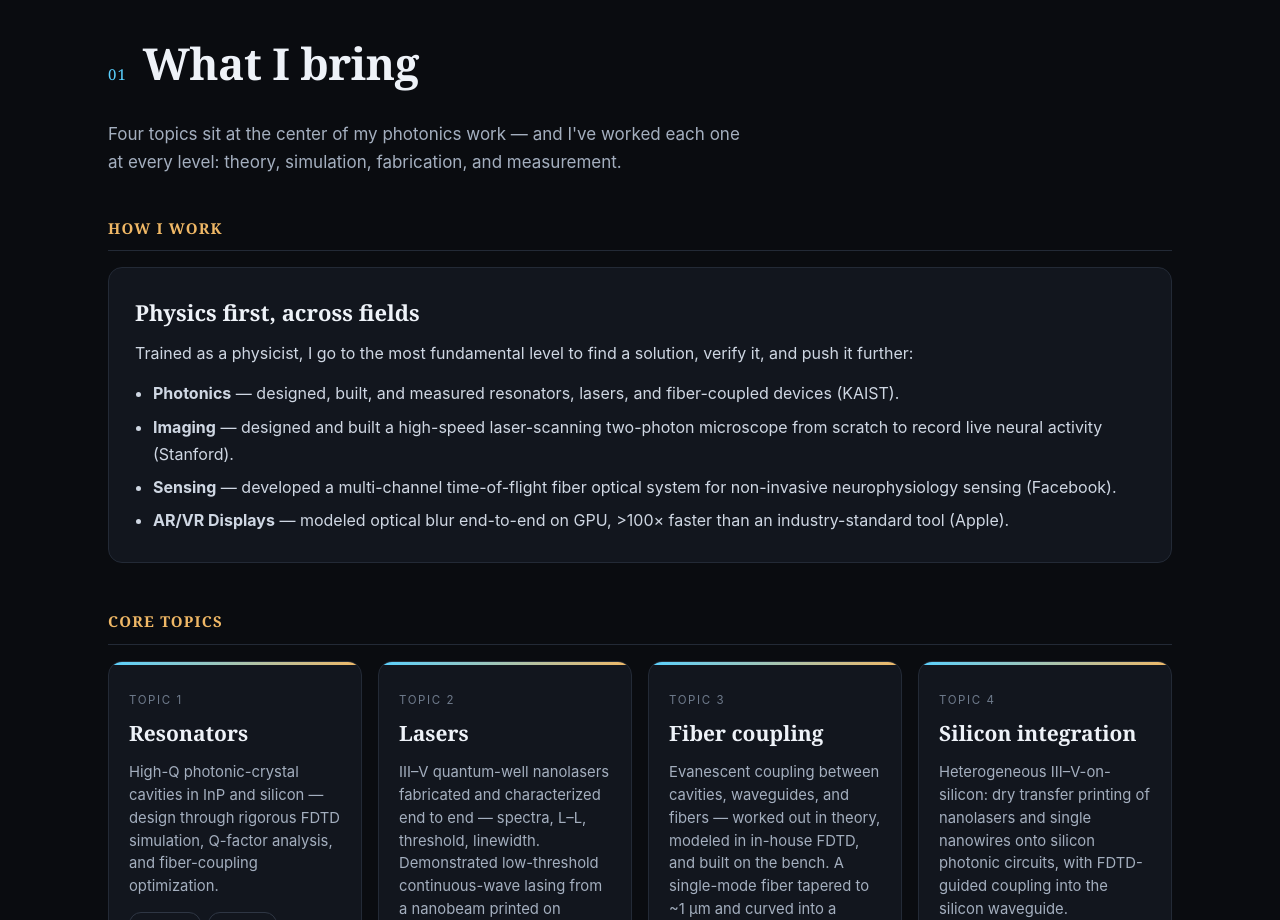
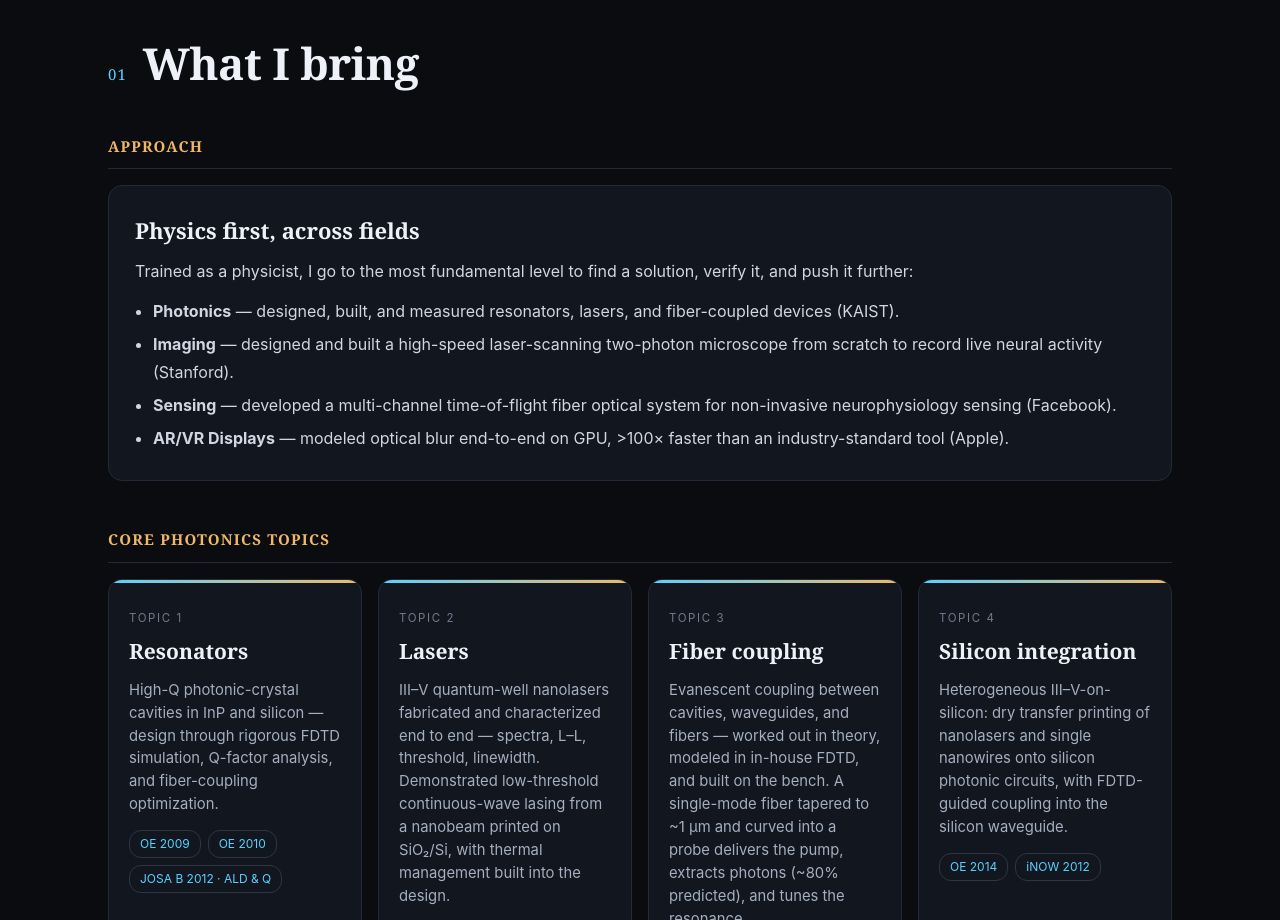
Before and after one commit to juyoungk/juyoungk.github.io, a plain HTML site: page index.html in a window 1280 px wide. Shown: the part 980-1900 px from the top of the page. Drawn offline with Linux system fonts and the light colour scheme.

Commit message:
Add files via upload

```diff
--- a/index.html
+++ b/index.html
@@ -287,9 +287,9 @@
 <section id="strengths" class="section">
   <div class="wrap">
     <div class="sec-head"><span class="num">01</span><h2>What I bring</h2></div>
-    <p class="sec-intro">Four topics sit at the center of my photonics work — and I've worked each one at every level: theory, simulation, fabrication, and measurement.</p>
 
-    <h3 class="sub-h">How I work</h3>
+
+    <h3 class="sub-h">Approach</h3>
     <div class="approach one">
       <div class="ap">
         <h3>Physics first, across fields</h3>
@@ -303,7 +303,7 @@
       </div>
     </div>
 
-    <h3 class="sub-h">Core topics</h3>
+    <h3 class="sub-h">Core photonics topics</h3>
     <div class="topics">
       <div class="tp">
         <span class="k">Topic 1</span><h3>Resonators</h3>
```
